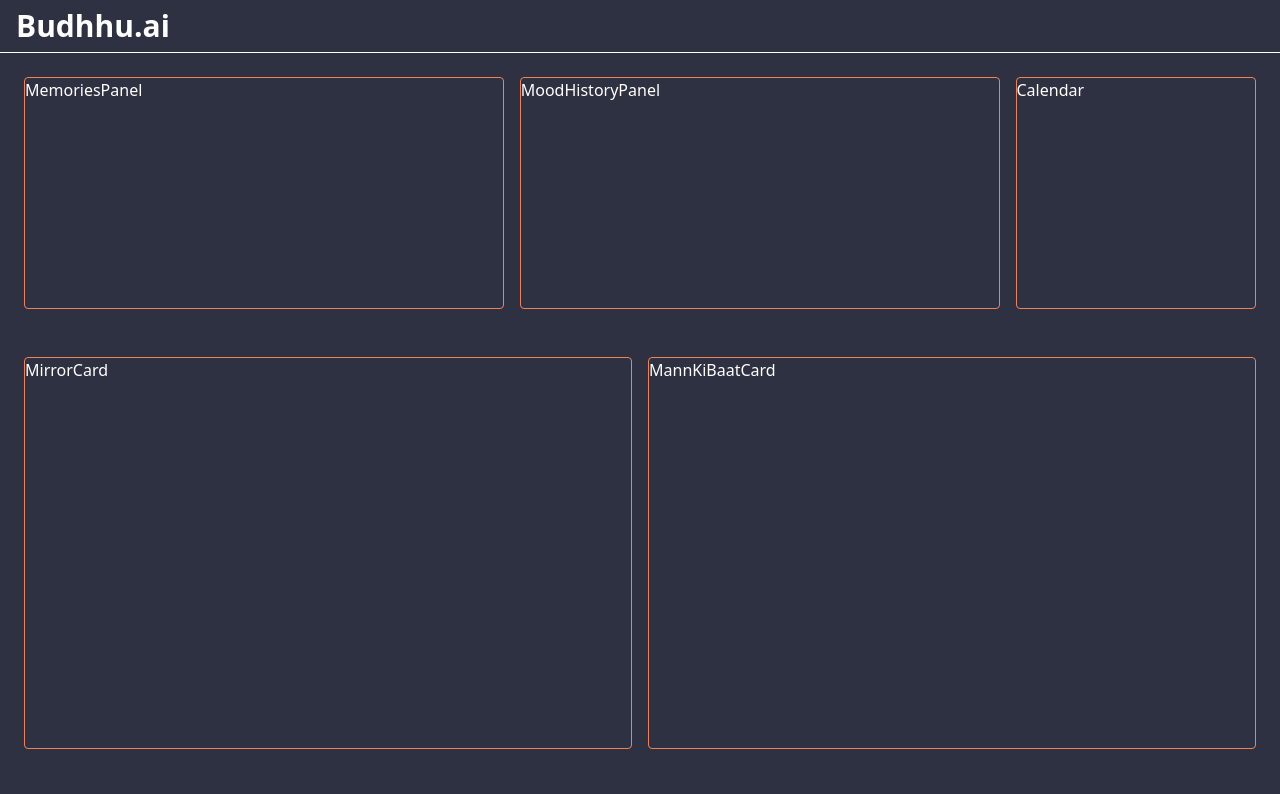
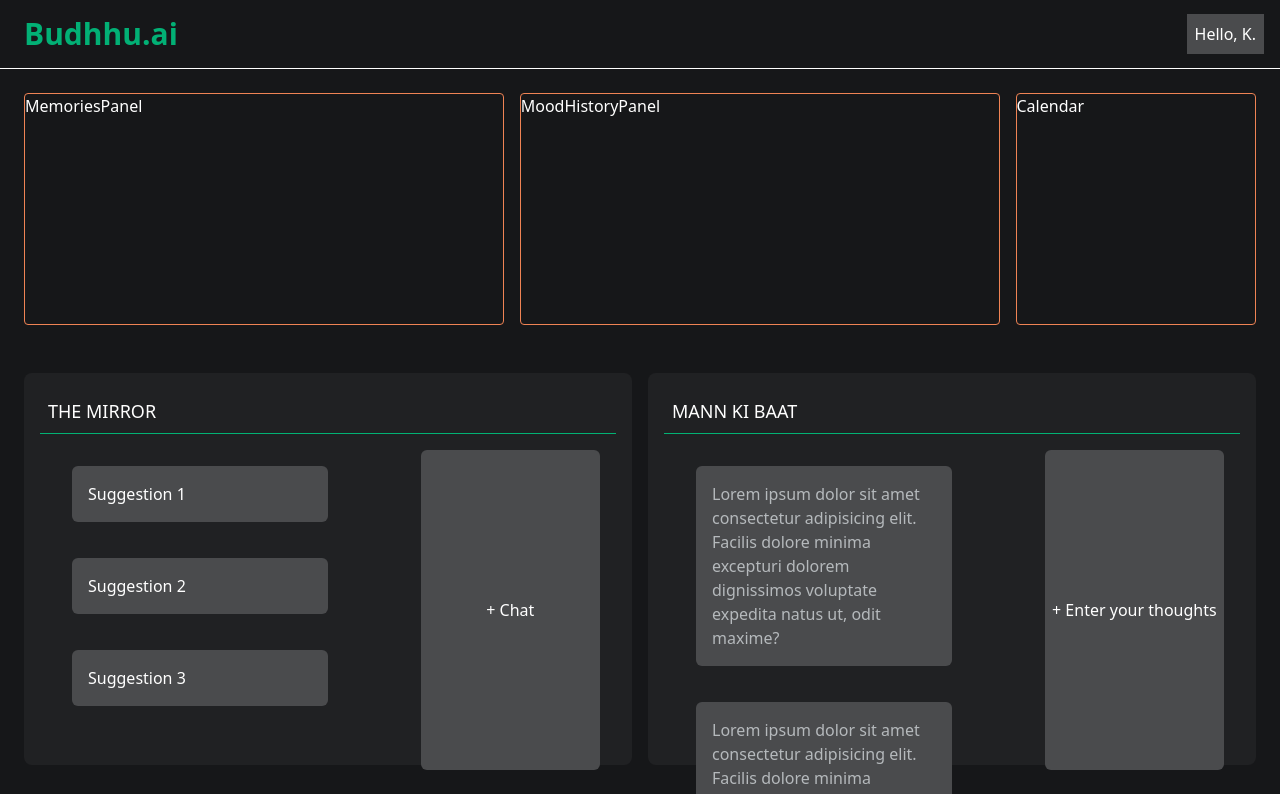
Before and after one commit to raghav-khanna/buddhu.ai, a React (Vite) app: page /home in a window 1280 px wide. Shown: the top 794 px of the page. Built offline with nearby package versions, Linux system fonts and the light colour scheme.

Commit message:
bottom cards created

```diff
--- a/src/components/MannKiBaatCard.tsx
+++ b/src/components/MannKiBaatCard.tsx
@@ -1,9 +1,41 @@
-import React from 'react'
+function MannKiBaatCard() {
+  const setup = [
+    {
+      id: 1,
+      question:
+        'Lorem ipsum dolor sit amet consectetur adipisicing elit. Facilis dolore minima excepturi dolorem dignissimos voluptate expedita natus ut, odit maxime?'
+    },
+    {
+      id: 2,
+      question:
+        'Lorem ipsum dolor sit amet consectetur adipisicing elit. Facilis dolore minima excepturi dolorem dignissimos voluptate expedita natus ut, odit maxime?'
+    }
+  ];
 
-function MannKiBaatCard() {
   return (
-    <div>MannKiBaatCard</div>
-  )
+    <div className="h-full rounded-lg w-full bg-[#202123] p-4">
+      <p className="font-medium text-lg border-accessible-green border-b-1 p-2 uppercase">
+        mann ki baat
+      </p>
+      <div className="flex justify-between w-full h-full items-start gap-1">
+        <div className="flex-2/3 flex flex-col gap-1 p-4">
+          {setup.map((item: any) => {
+            return (
+              <div className="border-1 border-none w-[20vw] p-4 m-4 rounded-md bg-[#4A4B4D]">
+                <p className="text-[#B5B9BC]">{item.question}</p>
+              </div>
+            );
+          })}
+          <div className="chatbox w-full p-4 rounded-md bg-[#4A4B4D] text-[text-contrast] text-center">
+            Tell me about your day. Click here to type
+          </div>
+        </div>
+        <div className="chatWrapper flex bg-[#4A4B4D] text-[text-contrast] flex-1/3 justify-center rounded-md w-full items-center m-4 h-[40vh]">
+          + Enter your thoughts
+        </div>
+      </div>
+    </div>
+  );
 }
 
-export default MannKiBaatCard
+export default MannKiBaatCard;
--- a/src/components/MirrorCard.tsx
+++ b/src/components/MirrorCard.tsx
@@ -1,9 +1,40 @@
-import React from 'react'
+function MirrorCard() {
+  const suggestions = [
+    {
+      id: 1,
+      text: 'Suggestion 1'
+    },
+    {
+      id: 2,
+      text: 'Suggestion 2'
+    },
+    {
+      id: 3,
+      text: 'Suggestion 3'
+    }
+  ];
 
-function MirrorCard() {
   return (
-    <div>MirrorCard</div>
-  )
+    <div className="h-full rounded-lg w-full bg-[#202123] p-4">
+      <p className="font-medium text-lg border-b-1 border-accessible-green p-2 rounded-t-lg uppercase">
+        The Mirror
+      </p>
+      <div className="flex justify-between w-full h-full items-start gap-1">
+        <div className="flex-2/3 flex flex-col gap-1 p-4">
+          {suggestions.map((item: any) => {
+            return (
+              <div className="border-1 border-none w-[20vw] p-4 m-4 rounded-md bg-[#4A4B4D]">
+                <p className="text-[text-contrast]">{item.text}</p>
+              </div>
+            );
+          })}
+        </div>
+        <div className="chatWrapper flex bg-[#4A4B4D] text-[text-contrast]  flex-1/3 justify-center rounded-md w-full items-center m-4 h-[40vh]">
+          + Chat
+        </div>
+      </div>
+    </div>
+  );
 }
 
-export default MirrorCard
+export default MirrorCard;
--- a/src/components/global/Header.tsx
+++ b/src/components/global/Header.tsx
@@ -1,7 +1,10 @@
-import React from 'react';
-
 function Header() {
-  return <div className="border-b-1 pl-4 py-2 font-bold text-3xl">Budhhu.ai</div>;
+  return (
+    <div className="border-b-1 flex justify-between items-center p-2">
+      <p className=" pl-4 py-2 font-bold text-3xl text-[#02B075]">Budhhu.ai</p>
+      <div className="bg-[#4A4B4D] p-2 mr-2 ">Hello, K.</div>
+    </div>
+  );
 }
 
 export default Header;
--- a/src/index.css
+++ b/src/index.css
@@ -1,9 +1,22 @@
 @import 'tailwindcss';
 
-@theme {
-  --color-primary: #2d3142;
+/* @theme {
+  --color-primary: #17181a;
   --color-accent: #ef8354;
   --color-soft: #f7c59f;
   --color-contrast: #bfc0c0;
   --color-text: #ffffff;
+} */
+
+@theme {
+  --color-primary: #161719;
+  --color-primary-hover: #202123;
+  --color-grey-text: #494a4c;
+  --color-accessible-green: #02b274;
+  --color-red: #fa534b;
+  --color-accent: #ef8354;
+  --color-soft: #f7c59f;
+  --color-contrast: #bfc0c0;
+  --color-text-contrast: #b5b9bc;
+  --color-text: #ffffff;
 }
--- a/src/pages/Home/Home.tsx
+++ b/src/pages/Home/Home.tsx
@@ -1,4 +1,3 @@
-import React from 'react';
 import Header from '../../components/global/Header';
 import MemoriesPanel from '../../components/MemoriesPanel';
 import MoodHistoryPanel from '../../components/MoodHistoryPanel';
@@ -20,10 +19,10 @@ function Home() {
           <div className="w-[50%] border border-accent rounded">Calendar</div>
         </div>
         <div className="w-screen flex flex-cols justify-around gap-4 p-6 h-[55vh]">
-          <div className="w-full border border-accent rounded">
+          <div className="w-full rounded">
             <MirrorCard />
           </div>
-          <div className="w-full border border-accent rounded">
+          <div className="w-full rounded">
             <MannKiBaatCard />
           </div>
         </div>
```
